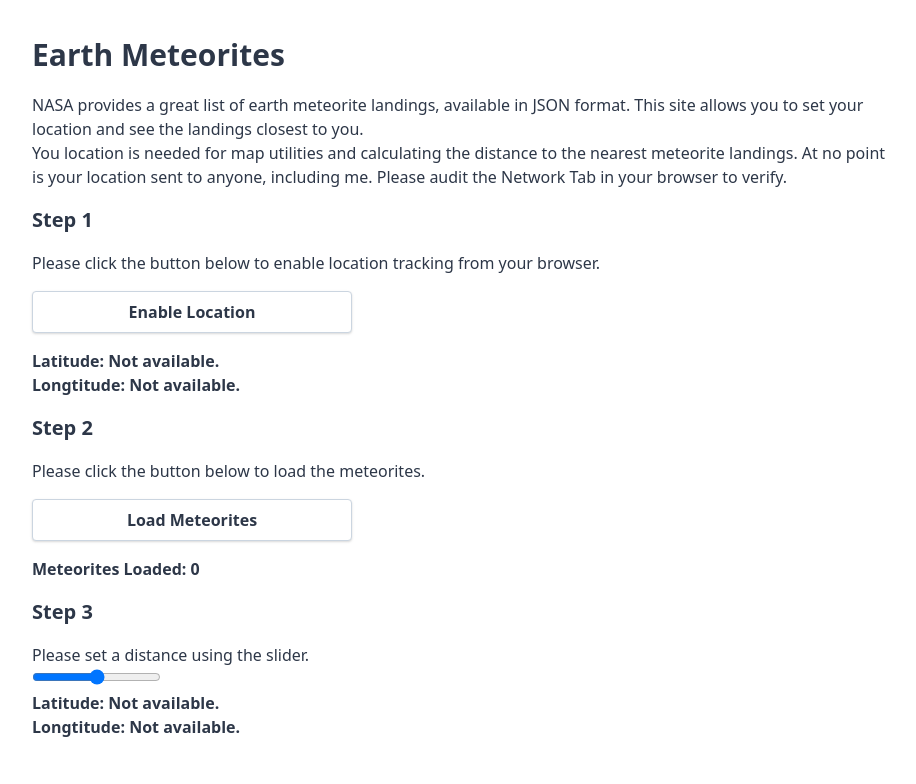
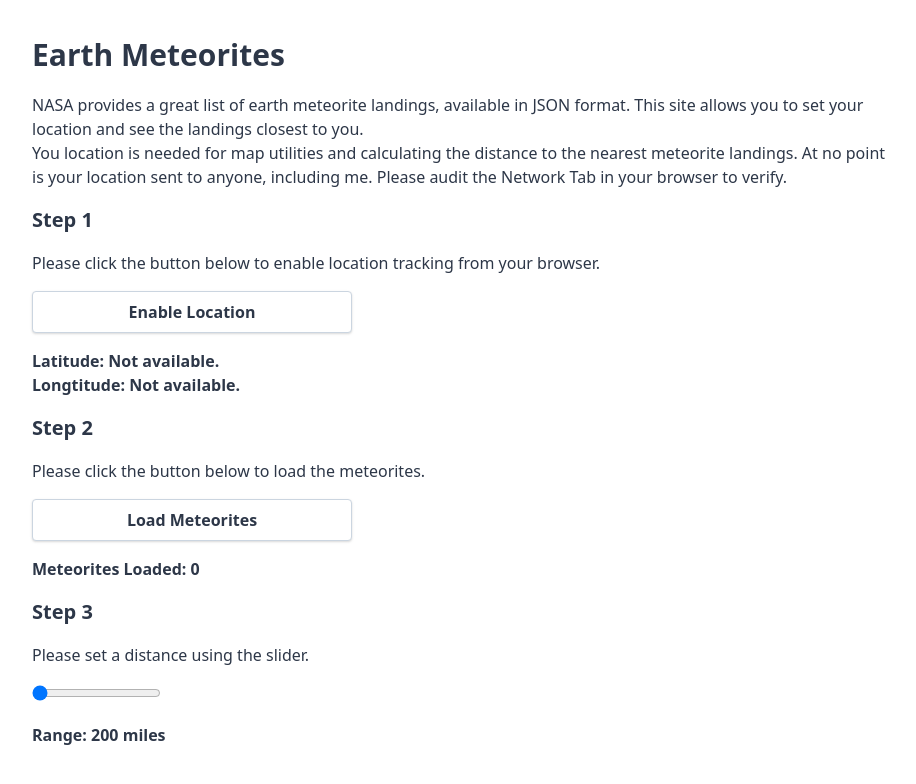
Before and after one commit to DevinKott/earth-meteorites, a React (Create React App) app: page / in a window 1280 px wide. Shown: the top 784 px of the page, without its empty margins (176-1092 px from the left). Built offline with nearby package versions, Linux system fonts and the light colour scheme.

Commit message:
more updates to the slider, pass value up

```diff
--- a/src/comps/Slider.js
+++ b/src/comps/Slider.js
@@ -1,7 +1,26 @@
 import React, { useState } from 'react';
 
-function SliderComp() {
-    const [location, setLocation] = useState({ latitude: undefined, longitude: undefined });
+const RANGE_OPTIONS = {
+    MIN: 200,
+    MAX: 5000,
+    STEP: 100,
+    START: 200
+}
+
+function SliderComp(props) {
+    const [value, setValue] = useState(RANGE_OPTIONS.START);
+
+    const {
+        setRangePass
+    } = props;
+
+    const onSliderChange = (event) => {
+        setValue(event.target.value)
+    }
+
+    const setDistance = () => {
+        setRangePass(value);
+    }
 
     return (
         <section
@@ -13,14 +32,21 @@ function SliderComp() {
                 Step 3
             </h3>
             <span>Please set a distance using the slider.</span>
-            <section>
-                <input type="range"/>
+            <section className='mb-4 mt-4'>
+                <input
+                    type="range"
+                    min={RANGE_OPTIONS.MIN}
+                    max={RANGE_OPTIONS.MAX}
+                    step={RANGE_OPTIONS.STEP}
+                    value={value}
+                    onChange={onSliderChange}
+                    onMouseUp={setDistance}
+                />
             </section>
             <section
                 className='flex flex-col'
             >
-                <span className='font-semibold'>Latitude: {location.latitude !== undefined ? parseFloat(location.latitude).toFixed(6) : 'Not available.'}</span>
-                <span className='font-semibold'>Longtitude: {location.longitude !== undefined ? parseFloat(location.longitude).toFixed(6) : 'Not available.'}</span>
+                <span className='font-semibold'>Range: {value} miles</span>
             </section>
         </section>
     );
```
